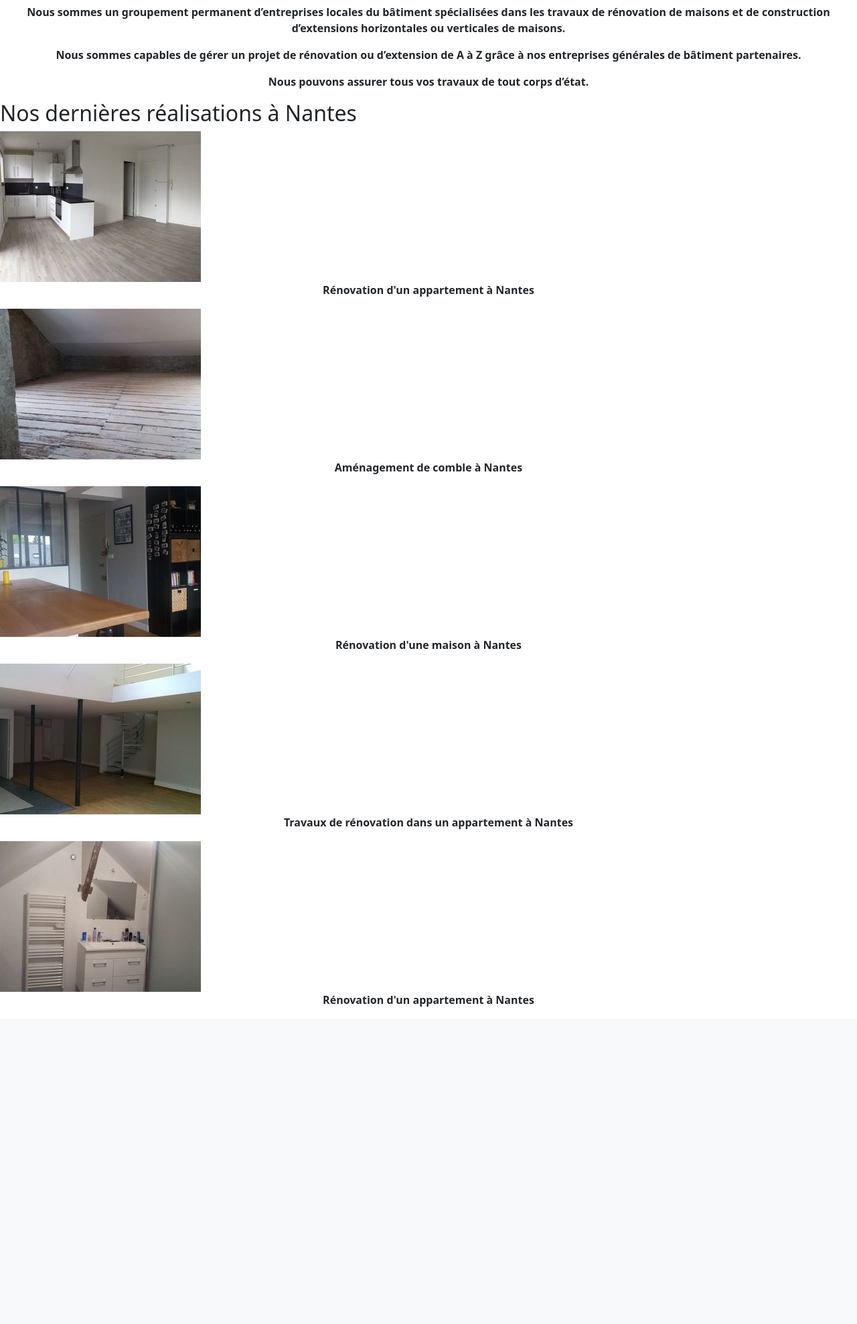
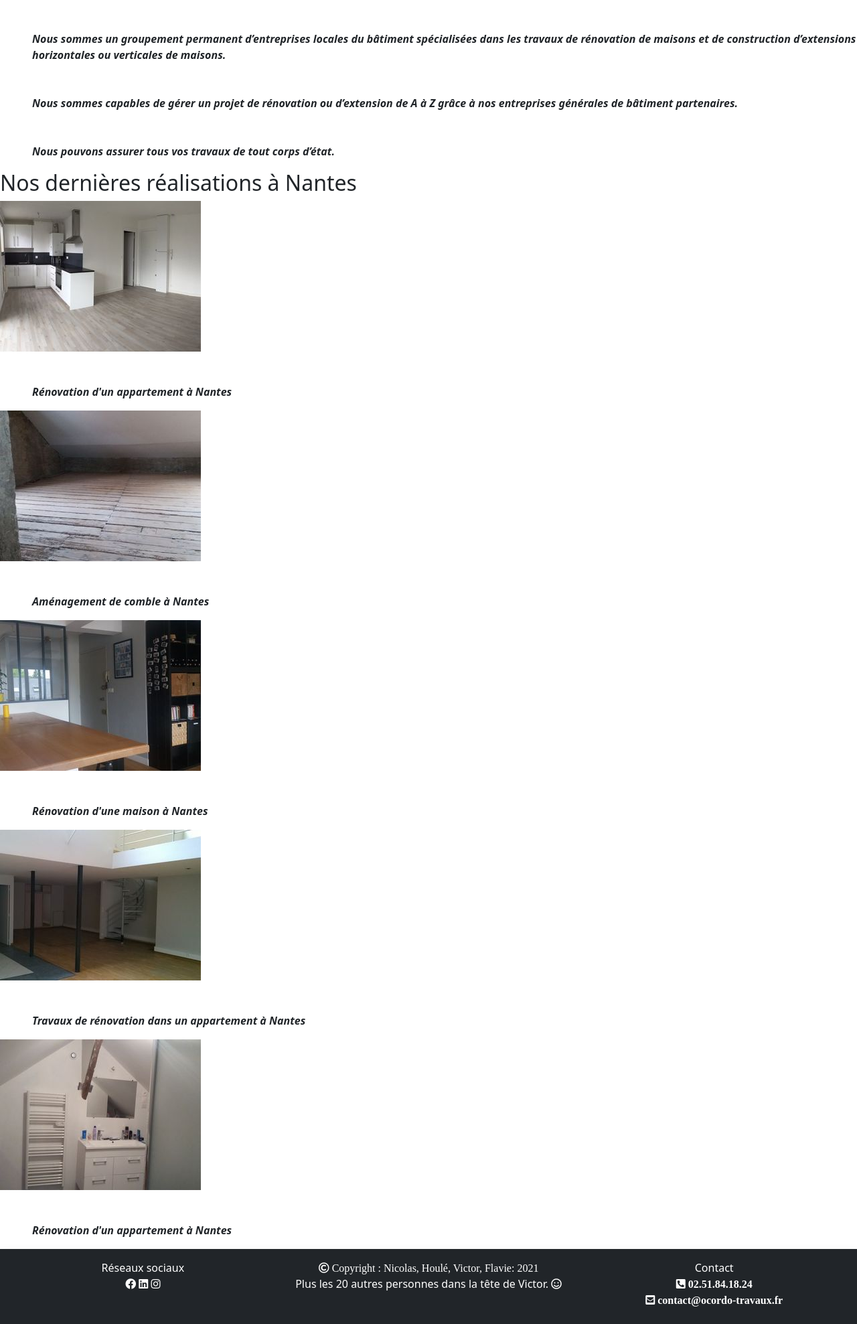
Before and after one commit to BOJEUU/ScrumNico, a PHP site: page / in a window 1280 px wide. Shown: the part 106-2083 px from the top of the page at 67% size. Before the commit the page ends 1609 px from the top, so only its background shows below. Run offline with PHP 8.4, Linux system fonts and the light colour scheme; some libraries are stand-ins or nearby versions.

Commit message:
fin nico

```diff
--- a/assets/css/style.css
+++ b/assets/css/style.css
@@ -1,9 +1,10 @@
-.bg{
-    background-color: rgb(134, 129, 129);
-}
+
 p{
     font-weight: bold;
-    text-align: center;
+    text-align: left;
+    margin-left: 3rem;
+    margin-top: 3rem;
+    font-style: italic;
 }
 .contentCenter{
     display: flex ;
@@ -11,10 +12,10 @@ p{
     justify-content: space-around;
 }
 
-a{
-    color:white ;
+
+
+
+li{
+    list-style: none;
+    text-align: center;
 }
-
-.title{
-    color:;
-}
--- a/index.php
+++ b/index.php
@@ -8,7 +8,7 @@ if (file_exists('source.xml')) {
 $show = 0;
 
 if (isset($_GET["page"]) && $_GET["page"] == "accueil") {
-    $show= 0;
+    $show = 0;
 }
 if (isset($_GET["page"]) && $_GET["page"] == "quiSommesNous") {
     $show = 1;
@@ -29,15 +29,16 @@ if (isset($_GET["page"]) && $_GET["page"] == "contact") {
     <meta charset="UTF-8">
     <meta name="viewport" content="width=device-width, initial-scale=1.0">
     <link href="https://cdn.jsdelivr.net/npm/bootstrap@5.0.0-beta1/dist/css/bootstrap.min.css" rel="stylesheet" integrity="sha384-giJF6kkoqNQ00vy+HMDP7azOuL0xtbfIcaT9wjKHr8RbDVddVHyTfAAsrekwKmP1" crossorigin="anonymous">
+    <link rel="stylesheet" href="https://pro.fontawesome.com/releases/v5.10.0/css/all.css" integrity="sha384-AYmEC3Yw5cVb3ZcuHtOA93w35dYTsvhLPVnYs9eStHfGJvOvKxVfELGroGkvsg+p" crossorigin="anonymous" />
     <link rel="stylesheet" href="assets/css/style.css">
 
     <title>ORCODO TEST NICO</title>
 </head>
 
 <body>
-<nav class="navbar navbar-expand-lg navbar-light bg-dark">
+    <nav class="navbar navbar-expand-lg navbar-light bg-dark">
         <div class="container-fluid">
-            <a class="navbar-brand  text-light" href="#">Maçonnerie Ocordo</a>
+            <a class="navbar-brand  text-light">Maçonnerie Ocordo</a>
             <button class="navbar-toggler" type="button" data-bs-toggle="collapse" data-bs-target="#navbarNavAltMarkup" aria-controls="navbarNavAltMarkup" aria-expanded="false" aria-label="Toggle navigation">
                 <span class="navbar-toggler-icon"></span>
             </button>
@@ -55,11 +56,44 @@ if (isset($_GET["page"]) && $_GET["page"] == "contact") {
 
 
 
-    <?php if(isset($show)){
-         echo $xml->page[$show]->content;
+    <?php if (isset($show)) {
+        echo $xml->page[$show]->content;
     }
     ?>
-     <script src="https://cdn.jsdelivr.net/npm/bootstrap@5.0.0-beta1/dist/js/bootstrap.bundle.min.js" integrity="sha384-ygbV9kiqUc6oa4msXn9868pTtWMgiQaeYH7/t7LECLbyPA2x65Kgf80OJFdroafW" crossorigin="anonymous"></script>
+
+    <footer>
+        <div class="container-fluid text-center bg-dark shadow text-white  ">
+            <div class="row">
+                <div class="col-sm mt-3 mb-5">
+                    Réseaux sociaux
+                    <div>
+                        <i class="fab fa-facebook "></i>
+                        <i class="fab fa-linkedin"></i>
+                        <i class="fab fa-instagram"></i>
+                    </div>
+                </div>
+                <div class="col-sm mt-3">
+                <i class="far fa-copyright"> Copyright : Nicolas, Houlé, Victor, Flavie: 2021</i>
+                <div>
+                    Plus les 20 autres personnes dans la tête de Victor. <i class="far fa-smile"></i>
+                </div>
+                </div>
+                <div class="col-sm mt-3">
+                    Contact
+                    <div>
+                        <i class="fas fa-phone-square-alt"> 02.51.84.18.24</i>
+                        <div>
+                            <i class="fas fa-envelope-square"> contact@ocordo-travaux.fr</i>
+                        </div>
+                    </div>
+                </div>
+            </div>
+        </div>
+
+
+
+    </footer>
+    <script src="https://cdn.jsdelivr.net/npm/bootstrap@5.0.0-beta1/dist/js/bootstrap.bundle.min.js" integrity="sha384-ygbV9kiqUc6oa4msXn9868pTtWMgiQaeYH7/t7LECLbyPA2x65Kgf80OJFdroafW" crossorigin="anonymous"></script>
 
 </body>
 
--- a/source.xml
+++ b/source.xml
@@ -3,7 +3,7 @@
     <page id="1">
         <menu>Accueil</menu>
         <title>Accueil - Maçonnerie Ocordo</title>
-        <content><![CDATA[<h1 class="title">Maçonnerie Ocordo</h1>
+        <content><![CDATA[<h1>Maçonnerie Ocordo</h1>
 <p>Nous sommes un groupement permanent d’entreprises locales du bâtiment spécialisées dans les travaux de rénovation de maisons et de construction d’extensions horizontales ou verticales de maisons.</p>
 <p>Nous sommes capables de gérer un projet de rénovation ou d’extension de A à Z grâce à nos entreprises générales de bâtiment partenaires.</p>
 <p>Nous pouvons assurer tous vos travaux de tout corps d’état.</p>
@@ -23,15 +23,15 @@
     <page id="2">
         <menu>Qui sommes nous?</menu>
         <title>En apprendre plus sur nous - Maçonnerie Ocordo</title>
-        <content><![CDATA[<h1>Qui sommes-nous?</h1>
-<h2>L’AGENCE DE TRAVAUX OCORDO</h2>
-<h3>Présentation de notre entreprise</h3>
-<p>Nous sommes un groupement permanent d’entreprises locales du bâtiment spécialisées dans les travaux de rénovation d’appartements et de maisons et de construction d’extensions horizontale ou verticale de maisons.</p><p>
-    Nous travaillons exclusivement pour les particuliers.</p>
-<p><iframe src="https://www.youtube.com/embed/Crh5lFpNK0o?feature=oembed" allowfullscreen="" width="500" height="281" frameborder="0"></iframe></p>
-<p>Notre groupement est en mesure de vous proposer les compétences métier dans le gros oeuvre et le second oeuvre :</p><p>
-<ul>
-    <li>Maçonnerie générale</li><li>
+        <content><![CDATA[<h1 class="title  shadow p-3 mb-5 bg-dark W-50 rounded text-center text-white mt-5"> Qui sommes-nous?</h1>
+<h2 class="text-center mt-5 text-white "> L’AGENCE DE TRAVAUX OCORDO</h2>
+<h3 class="mt-5 ml-3 text-center ">  Présentation de notre entreprise</h3>
+<p class="text-center ">Nous sommes un groupement permanent d’entreprises locales du bâtiment spécialisées dans les travaux de rénovation d’appartements et de maisons et de construction d’extensions horizontale ou verticale de maisons.</p><p>
+<p class="text-center text-uppercase">  Nous travaillons exclusivement pour les particuliers.</p>
+<p class="text-center"><iframe  src="https://www.youtube.com/embed/Crh5lFpNK0o?feature=oembed" allowfullscreen="" width="500" height="281" frameborder="0"></iframe></p>
+<p class="text-center text-uppercase  ">Notre groupement est en mesure de vous proposer les compétences métier dans le gros oeuvre et le second oeuvre :</p><p>
+<ul class"text-center">
+        <li Maçonnerie générale</li<li>
         Travaux de toiture</li><li>
         Isolation thermique et phonique</li><li>
         Plâtrerie, cloison</li><li>
@@ -43,24 +43,24 @@
         Menuiserie</li>
 </ul>
 
-<p>Nous sommes aujourd’hui 7 groupements implantés à Lille, Reims, Amiens, Arras, Strasbourg, Nantes et Bordeaux.</p><p>
+<p class= "text-center">Nous sommes aujourd’hui 7 groupements implantés à Lille, Reims, Amiens, Arras, Strasbourg, Nantes et Bordeaux.</p><p>
 
-Quels sont les avantages en travaillant avec notre groupement ? Simplicité, Sécurité et Prix</p><p>
-Pourquoi la Simplicité ? Parce que vous avez un seul interlocuteur qui est disponible de la préparation au chiffrage de l’ensemble de vos travaux.</p><p>
+<p class="text-center">Quels sont les avantages en travaillant avec notre groupement ? Simplicité, Sécurité et Prix</p>
+<p class="text-center"> Pourquoi la Simplicité ? Parce que vous avez un seul interlocuteur qui est disponible de la préparation au chiffrage de l’ensemble de vos travaux.</p><p>
 
-    Pourquoi la Sécurité ? Par ce que pour élaborer votre projet de travaux de rénovation ou de construction d’extension nous :</p><p>
-<ul>
+    <p class="text-center mb-5">Pourquoi la Sécurité ? Par ce que pour élaborer votre projet de travaux de rénovation ou de construction d’extension nous :</p>
+<ul class="text-center">
     <li>fixons un premier rendez-vous au cours duquel nous vous écoutons nous parlez de votre projet de travaux. À ce stade nous pouvons déjà vous conseiller.</li>
 <li>établissons un chiffrage détaillé lot par lot.</li>
 <li>vous remettons un dossier-devis comprenant les devis détaillés avec les dates prévisionnelles de début et de fin d’intervention,les assurances décennales et la RC professionnelle,</li>
 <li>vous remettons un résumé pratique vous expliquant l’exécution de vos travaux.</li>
 </ul>
-<p>Toutes les entreprises du bâtiment de notre groupement travaillent en direct sans aucune sous traitance.</p>
+<p class="text-center">Toutes les entreprises du bâtiment de notre groupement travaillent en direct sans aucune sous traitance.</p>
 
-<p>Tous les travaux sont couverts par la garantie de parfait achèvement conformément aux règles en vigueur .</p>
+<p class="text-center">Tous les travaux sont couverts par la garantie de parfait achèvement conformément aux règles en vigueur .</p>
 
-<p>Pourquoi le Prix ? Nous avons professionnalisé notre organisation et mis en place des outils de gestion et d’organisation exclusifs. C’est pourquoi nous sommes en mesure de vous faire bénéficier de prix très compétitifs et d’un excellent rapport qualité/prix.<p>
-bénéficier de prix très compétitifs et d’un excellent rapport qualité/prix pour vos travaux de rénovation.]]></content>
+<p class="text-center mt-5">Pourquoi le Prix ? Nous avons professionnalisé notre organisation et mis en place des outils de gestion et d’organisation exclusifs. C’est pourquoi nous sommes en mesure de vous faire bénéficier de prix très compétitifs et d’un excellent rapport qualité/prix.</p>
+<p class="text-center">bénéficier de prix très compétitifs et d’un excellent rapport qualité/prix pour vos travaux de rénovation.</p>]]></content>
     </page>
     <page id="3">
         <menu>Nos clients témoignent</menu>
@@ -83,7 +83,7 @@ bénéficier de prix très compétitifs et d’un excellent rapport qualité/pri
         <menu>Contact</menu>
         <title>Contactez nous - Maçonnerie Ocordo</title>
         <content><![CDATA[<h1>Contact et Devis</h1>
-<p><iframe style="border: 0; float: right;" src="https://www.google.com/maps/embed?pb=!1m14!1m8!1m3!1d10840.441212216989!2d-1.562078!3d47.214424!3m2!1i1024!2i768!4f13.1!3m3!1m2!1s0x0%3A0x10a23dc1d980bca7!2sOcordo+Travaux+Nantes!5e0!3m2!1sfr!2sfr!4v1434122059096" width="600" height="450" frameborder="0"></iframe></p>
+<p><iframe style="border: 0; float: right; " src="https://www.google.com/maps/embed?pb=!1m14!1m8!1m3!1d10840.441212216989!2d-1.562078!3d47.214424!3m2!1i1024!2i768!4f13.1!3m3!1m2!1s0x0%3A0x10a23dc1d980bca7!2sOcordo+Travaux+Nantes!5e0!3m2!1sfr!2sfr!4v1434122059096" width="600" height="450" frameborder="0"></iframe></p>
 <p>POUR OBTENIR UN DEVIS GRATUIT 3 POSSIBILITÉS :</p>
 <ul>
     <li>Téléphonez-nous au 02.51.84.18.24</li>
@@ -92,7 +92,7 @@ bénéficier de prix très compétitifs et d’un excellent rapport qualité/pri
 </ul>
 <div role="form">
     <form action="#" method="post" class="form" novalidate="novalidate">
-        <label>Votre nom * :</label><input name="your-name" value="" size="40" class="form-control text validates-as-required" type="text">
+        <label>Votre nom * :</label><input name="your-name"  value="" size="40" class="form-control text validates-as-required" type="text">
         <label>Votre email :</label><input name="your-email" value="" size="40" class="form-control text email validates-as-email"  type="email">
         <label>Votre numéro de téléphone * :</label>
         <input name="your-tel-615" value="" size="40" class="form-control text tel validates-as-required validates-as-tel"   type="tel">
```
Also changed, not shown: style.css (deleted).
